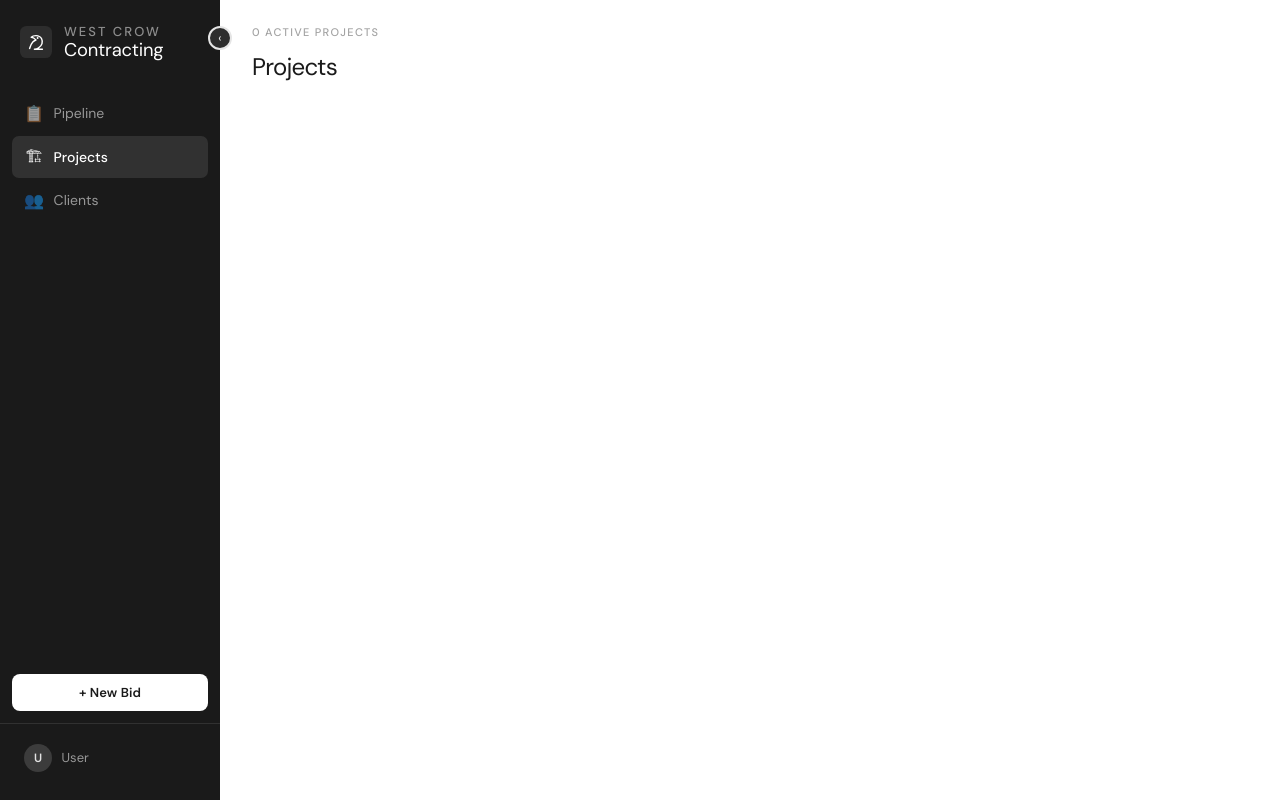
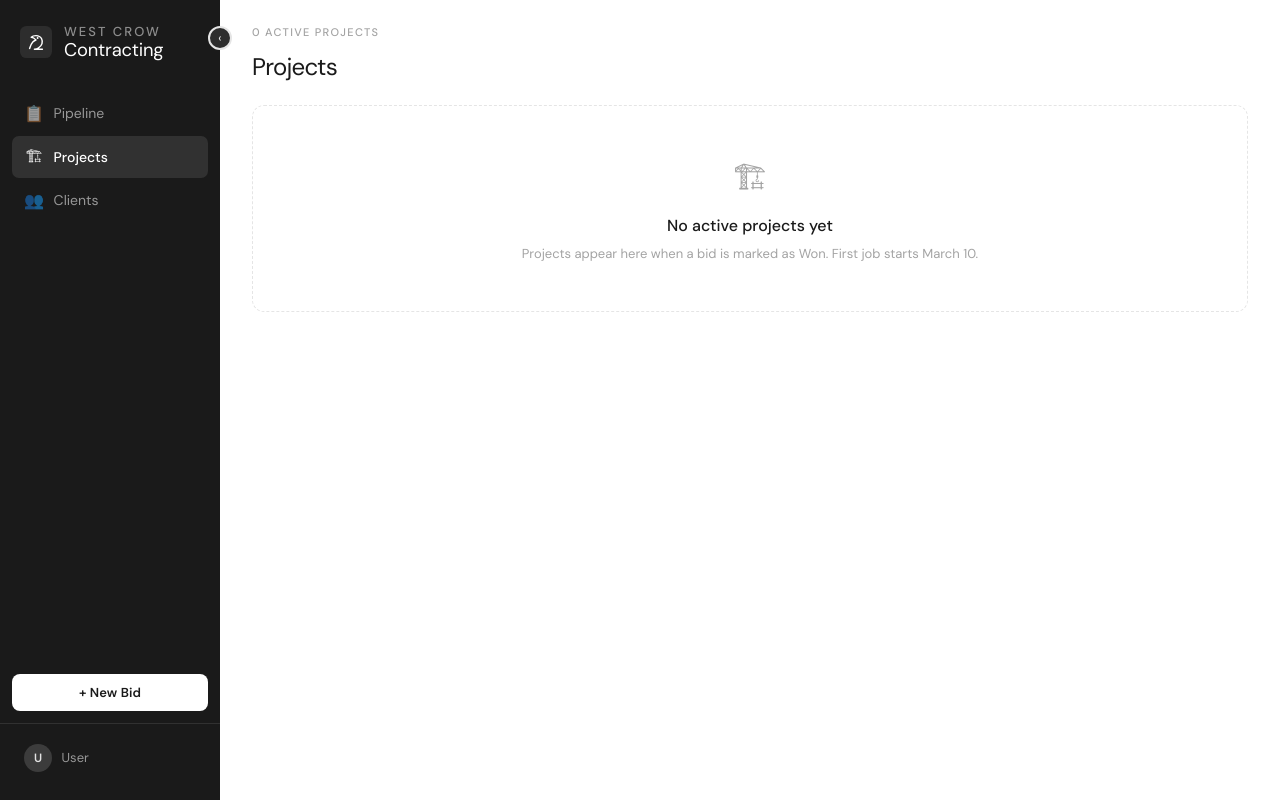
Before and after one commit to jpdehyl/west-crow-dashboard, a Next.js app: page /projects in a window 1280 px wide. Built offline with nearby package versions, Linux system fonts and the light colour scheme; no server answers.

Commit message:
fix: add empty state to Projects page — blank white screen when 0 projects

```diff
--- a/app/projects/page.tsx
+++ b/app/projects/page.tsx
@@ -15,6 +15,17 @@ export default async function ProjectsPage() {
         </p>
         <h1 style={{ fontSize: "1.5rem", fontWeight: 400, letterSpacing: "-0.03em", color: "var(--ink)" }}>Projects</h1>
       </div>
+
+      {PROJECTS.length === 0 && (
+        <div style={{
+          border: "1px dashed var(--border)", borderRadius: "12px",
+          padding: "3rem 2rem", textAlign: "center", color: "var(--ink-faint)",
+        }}>
+          <p style={{ fontSize: "2rem", marginBottom: "0.75rem" }}>🏗</p>
+          <p style={{ fontSize: "1rem", fontWeight: 500, color: "var(--ink)", marginBottom: "0.4rem" }}>No active projects yet</p>
+          <p style={{ fontSize: "13px" }}>Projects appear here when a bid is marked as Won. First job starts March 10.</p>
+        </div>
+      )}
 
       <div style={{ display: "flex", flexDirection: "column", gap: "0.75rem" }}>
         {PROJECTS.map((project: any) => {
```
